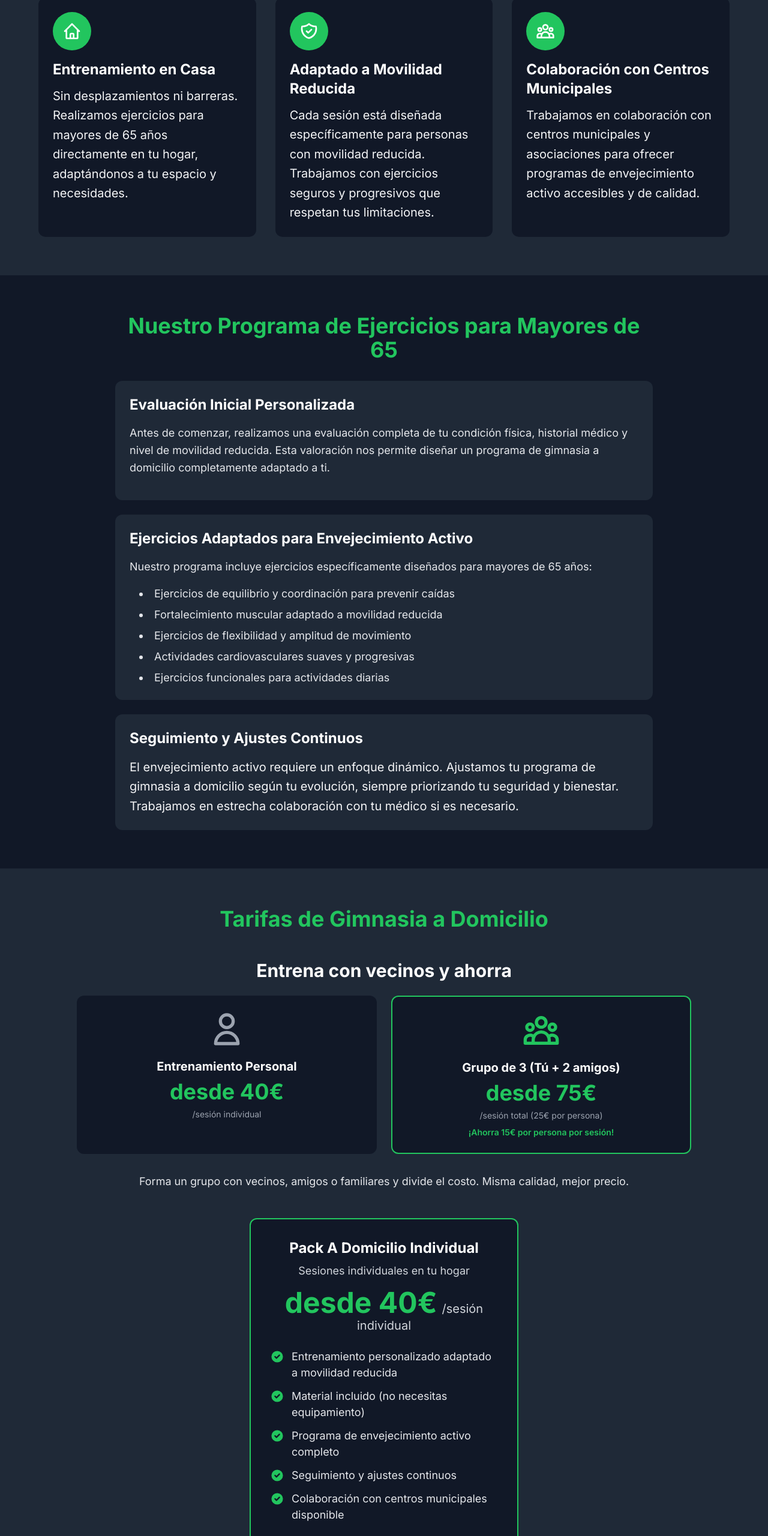
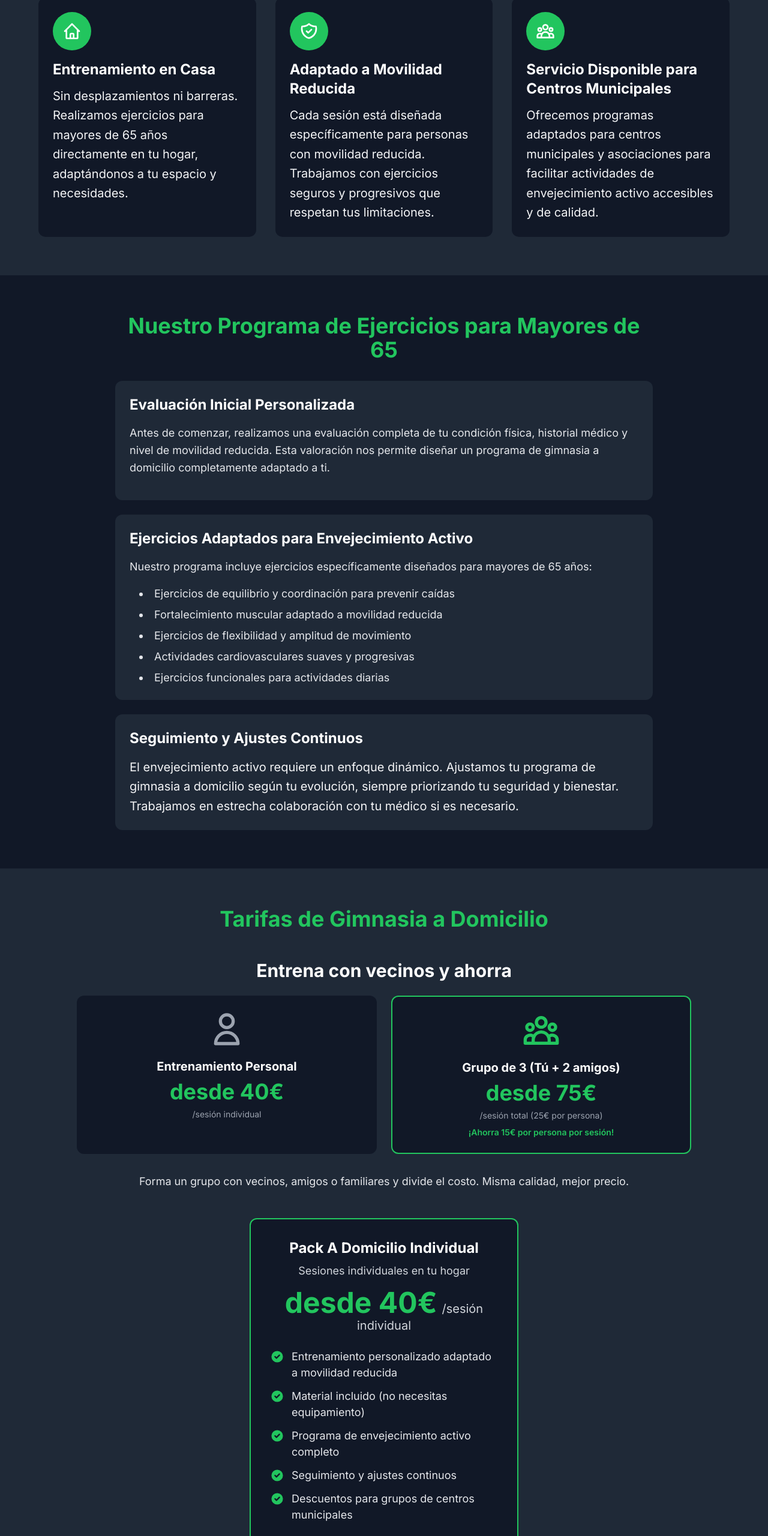
Before and after one commit to guillermop2002/Dreizeer, a Next.js app: page /tercera-edad in a window 1280 px wide. Shown: the part 1132-3693 px from the top of the page at 60% size. Built offline with nearby package versions, Linux system fonts and the light colour scheme; no server answers.

Commit message:
fix: actualizar textos de centros municipales para reflejar disponibilidad en lugar de colaboración activa

```diff
--- a/app/(marketing)/sobre-mi/page.tsx
+++ b/app/(marketing)/sobre-mi/page.tsx
@@ -97,7 +97,7 @@ const faqItems = [
   },
   {
     question: "¿Trabajas con personas mayores?",
-    answer: "Sí, tengo experiencia especializada en gimnasia a domicilio para tercera edad. Trabajo en colaboración con centros municipales y adapto los ejercicios a movilidad reducida, siempre priorizando la seguridad y el bienestar.",
+    answer: "Sí, tengo experiencia especializada en gimnasia a domicilio para tercera edad. Ofrezco servicios adaptados para usuarios de centros municipales y ajusto los ejercicios a movilidad reducida, siempre priorizando la seguridad y el bienestar.",
   },
 ];
 
--- a/app/(special)/tercera-edad/page.tsx
+++ b/app/(special)/tercera-edad/page.tsx
@@ -184,11 +184,11 @@ export default function TerceraEdadPage() {
                   </svg>
                 </div>
                 <h3 className="text-2xl font-bold mb-3" style={{ color: '#ffffff', fontSize: '1.5rem' }}>
-                  Colaboración con Centros Municipales
+                  Servicio Disponible para Centros Municipales
                 </h3>
                 <p className="leading-relaxed" style={{ color: '#f3f4f6', fontSize: '1.25rem' }}>
-                  Trabajamos en colaboración con centros municipales y asociaciones para ofrecer
-                  programas de envejecimiento activo accesibles y de calidad.
+                  Ofrecemos programas adaptados para centros municipales y asociaciones para facilitar
+                  actividades de envejecimiento activo accesibles y de calidad.
                 </p>
               </div>
             </div>
@@ -376,7 +376,7 @@ export default function TerceraEdadPage() {
                     <svg className="w-6 h-6 mr-3 flex-shrink-0 mt-0.5" style={{ color: 'var(--color-brand-primary)' }} fill="currentColor" viewBox="0 0 20 20">
                       <path fillRule="evenodd" d="M10 18a8 8 0 100-16 8 8 0 000 16zm3.707-9.293a1 1 0 00-1.414-1.414L9 10.586 7.707 9.293a1 1 0 00-1.414 1.414l2 2a1 1 0 001.414 0l4-4z" clipRule="evenodd" />
                     </svg>
-                    <span>Colaboración con centros municipales disponible</span>
+                    <span>Descuentos para grupos de centros municipales</span>
                   </li>
                 </ul>
 
@@ -421,7 +421,7 @@ export default function TerceraEdadPage() {
               style={{ color: '#d1d5db', fontSize: '1.125rem' }}
             >
               Ofrecemos una primera sesión de valoración gratuita para conocerte y explicarte
-              cómo podemos ayudarte. También trabajamos en colaboración con centros municipales
+              cómo podemos ayudarte. También ofrecemos servicios especiales para grupos de centros municipales
               para facilitar el acceso a nuestros servicios.
             </p>
             <a
```
